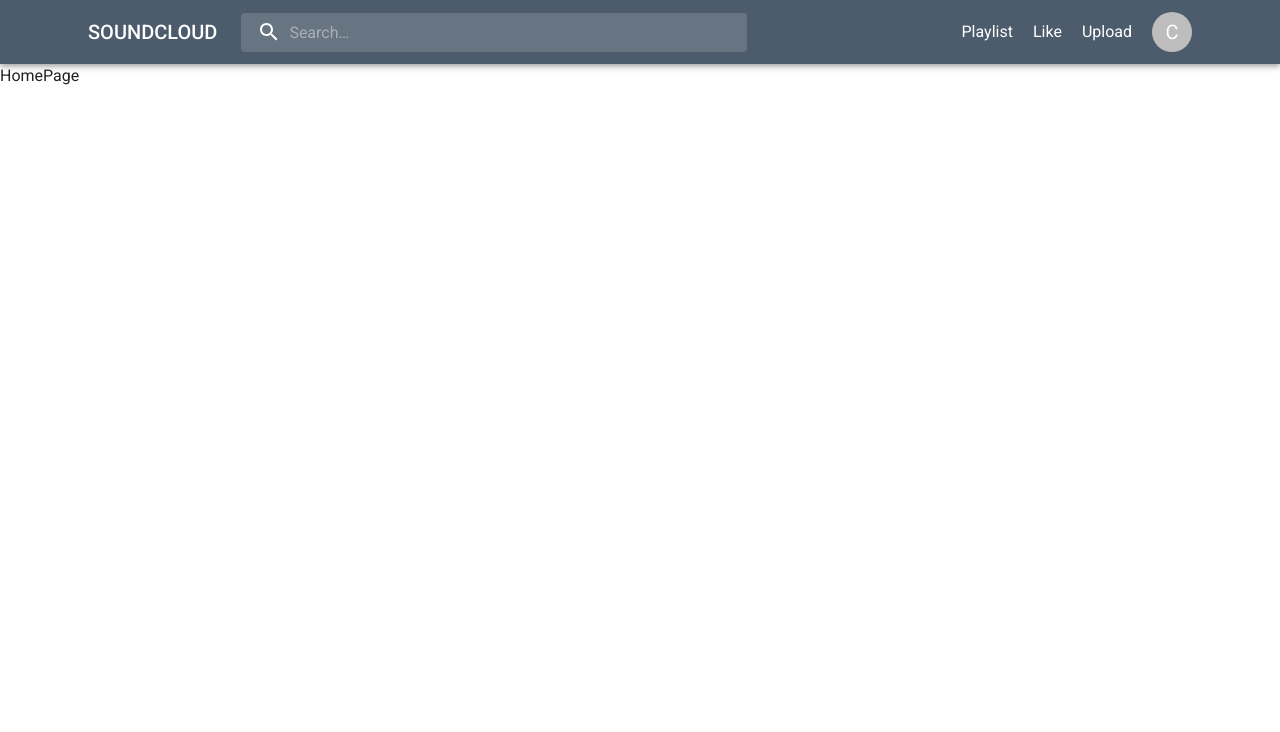
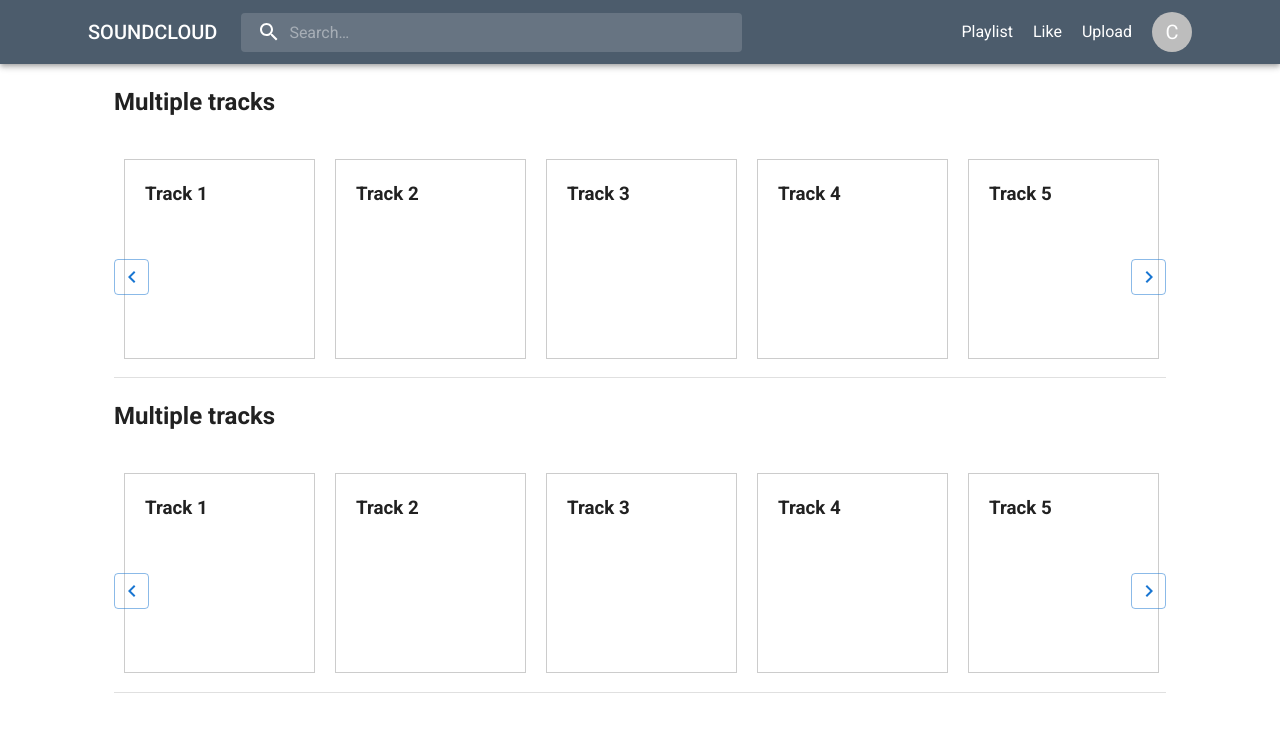
Before and after one commit to vixuancu/SoundCloud-nextJs, a Next.js app: page / in a window 1280 px wide. Shown: the top 732 px of the page. Built offline with nearby package versions, Linux system fonts and the light colour scheme.

Commit message:
Design base content

```diff
--- a/package.json
+++ b/package.json
@@ -19,12 +19,15 @@
     "@mui/material": "5.14.7",
     "next": "13.4.19",
     "react": "18.2.0",
-    "react-dom": "18.2.0"
+    "react-dom": "18.2.0",
+    "react-slick": "0.29.0",
+    "slick-carousel": "1.8.1"
   },
   "devDependencies": {
     "@types/node": "20.5.9",
     "@types/react": "18.2.21",
     "@types/react-dom": "18.2.7",
+    "@types/react-slick": "^0.23.10",
     "eslint": "8.48.0",
     "eslint-config-next": "13.4.19",
     "typescript": "5.2.2"
--- a/src/app/page.tsx
+++ b/src/app/page.tsx
@@ -1,5 +1,13 @@
 import AppHeader from "@/components/header/app.header";
-
+import MainSlider from "@/components/main/main.slider";
+import { Container } from "@mui/material";
 export default function HomePage() {
-  return <div>HomePage</div>;
+  return (
+    <div>
+      <Container>
+        {" "}
+        <MainSlider />
+      </Container>
+    </div>
+  );
 }
--- /dev/null
+++ b/src/components/main/main.slider.tsx
@@ -0,0 +1,134 @@
+"use client";
+import "slick-carousel/slick/slick.css";
+import "slick-carousel/slick/slick-theme.css";
+import Slider from "react-slick";
+import { Settings } from "react-slick";
+import { Box, Button, Divider } from "@mui/material";
+import ChevronLeftIcon from "@mui/icons-material/ChevronLeft";
+import ChevronRightIcon from "@mui/icons-material/ChevronRight";
+const MainSlider = () => {
+  const NextArrow = (props: any) => {
+    return (
+      <Button
+        variant="outlined"
+        onClick={props.onClick}
+        sx={{
+          position: "absolute",
+          right: 0,
+          top: "50%",
+          zIndex: 2,
+          minWidth: 30,
+          width: 35,
+        }}
+      >
+        <ChevronRightIcon />
+      </Button>
+    );
+  };
+  const PrevArrow = (props: any) => {
+    return (
+      <Button
+        variant="outlined"
+        onClick={props.onClick}
+        sx={{
+          position: "absolute",
+          top: "50%",
+          zIndex: 2,
+          minWidth: 30,
+          width: 35,
+        }}
+      >
+        <ChevronLeftIcon />
+      </Button>
+    );
+  };
+  const settings: Settings = {
+    dots: false,
+    infinite: true,
+    speed: 500,
+    slidesToShow: 5, // hiển thị số lượng
+    slidesToScroll: 3, // số lượng cuộn theo
+    nextArrow: <NextArrow />,
+    prevArrow: <PrevArrow />,
+  };
+  return (
+    // Box === div nhưng mà hỗ trợ code thằng sx vì sử dụng thư viện MUI
+    <Box
+      sx={{
+        margin: "0 50px",
+        ".abc": {
+          padding: "0 10px",
+        },
+        h3: {
+          border: "1px solid #ccc",
+          padding: "20px",
+          height: "200px",
+        },
+      }}
+    >
+      <h2> Multiple tracks </h2>
+      <Slider {...settings}>
+        <div className="abc">
+          <h3>Track 1</h3>
+        </div>
+        <div className="abc">
+          <h3>Track 2</h3>
+        </div>
+        <div className="abc">
+          <h3>Track 3</h3>
+        </div>
+        <div className="abc">
+          <h3>Track 4</h3>
+        </div>
+        <div className="abc">
+          <h3>Track 5</h3>
+        </div>
+        <div className="abc">
+          <h3>Track 6</h3>
+        </div>
+        <div className="abc">
+          <h3>Track 7</h3>
+        </div>
+        <div className="abc">
+          <h3>Track 8</h3>
+        </div>
+        <div className="abc">
+          <h3>Track 9</h3>
+        </div>
+      </Slider>
+      <Divider />
+      <h2> Multiple tracks </h2>
+      <Slider {...settings}>
+        <div className="abc">
+          <h3>Track 1</h3>
+        </div>
+        <div className="abc">
+          <h3>Track 2</h3>
+        </div>
+        <div className="abc">
+          <h3>Track 3</h3>
+        </div>
+        <div className="abc">
+          <h3>Track 4</h3>
+        </div>
+        <div className="abc">
+          <h3>Track 5</h3>
+        </div>
+        <div className="abc">
+          <h3>Track 6</h3>
+        </div>
+        <div className="abc">
+          <h3>Track 7</h3>
+        </div>
+        <div className="abc">
+          <h3>Track 8</h3>
+        </div>
+        <div className="abc">
+          <h3>Track 9</h3>
+        </div>
+      </Slider>
+      <Divider />
+    </Box>
+  );
+};
+export default MainSlider;
```
Also changed, not shown: 1 other file (tests, documents, lock files or other folders).
